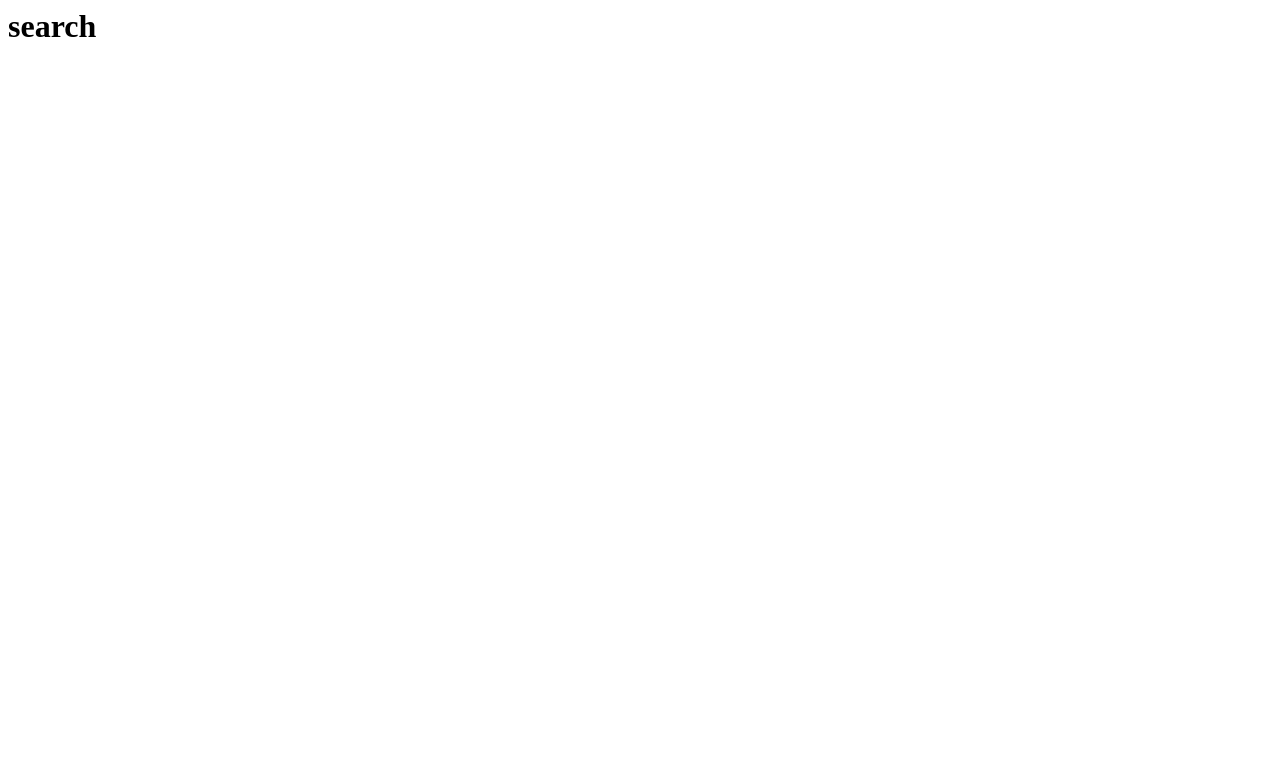
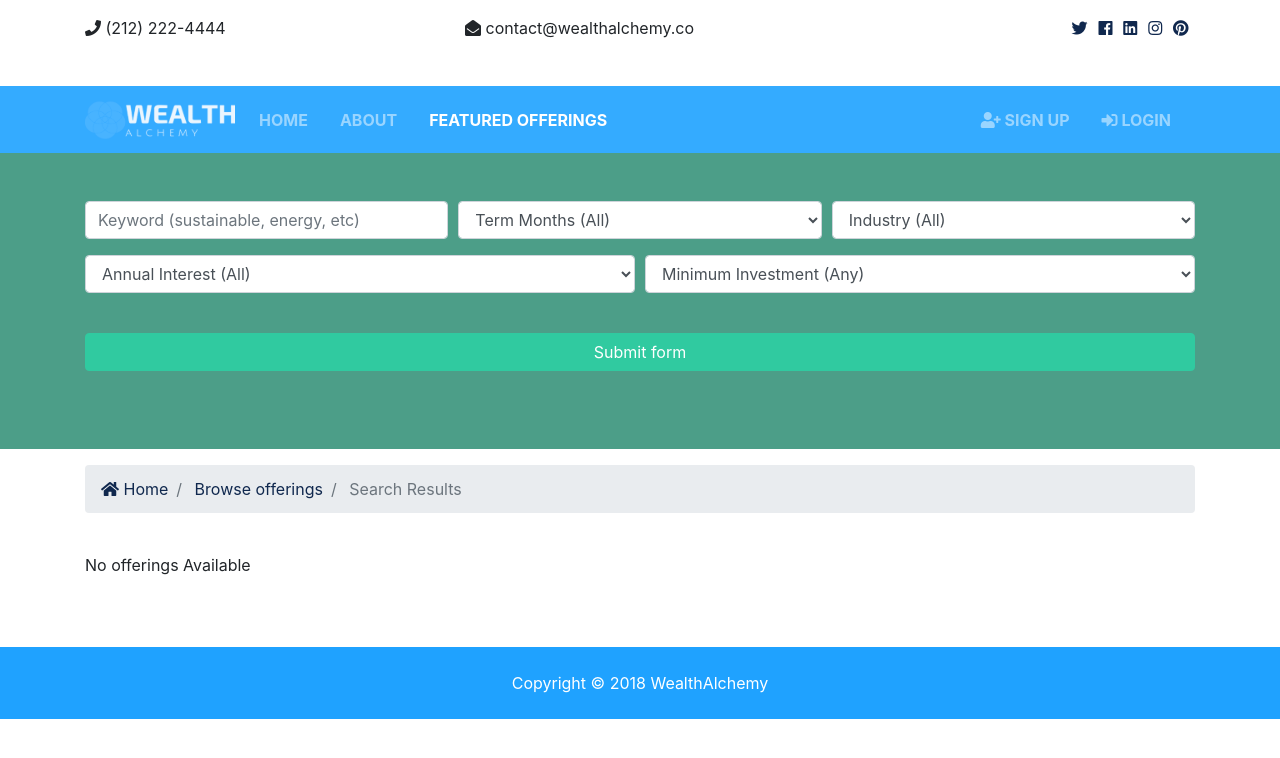
Before and after one commit to Anthony-Mendola/WealthAlchemy, a Django app: page /offerings/search in a window 1280 px wide. Before the commit the part shown is almost empty. Shown: the top 758 px of the page. Run offline with Django 3.2, Linux system fonts and the light colour scheme; some libraries are stand-ins or nearby versions.

Commit message:
working on making search results dynamic

```diff
--- a/offerings/views.py
+++ b/offerings/views.py
@@ -1,5 +1,6 @@
 from django.shortcuts import get_object_or_404, render
 from django.core.paginator import EmptyPage, PageNotAnInteger, Paginator
+from .choices import interest_choices, minimum_choices, term_choices, industry_choices
 
 from .models import Offering
 
@@ -18,11 +19,17 @@
 def offering(request, offering_id):
   offering = get_object_or_404(Offering, pk=offering_id)
 
-  context= {
+  context = {
     'offering': offering
   }
 
   return render(request, 'offerings/offering.html', context)
 
 def search(request):
-  return render(request, 'offerings/search.html')
+  context = {
+     'interest_choices': interest_choices,
+      'minimum_choices': minimum_choices,
+      'term_choices': term_choices,
+      'industry_choices': industry_choices
+  }
+  return render(request, 'offerings/search.html', context)
--- a/templates/offerings/search.html
+++ b/templates/offerings/search.html
@@ -1 +1,143 @@
-<h1>search</h1>
+{% extends 'base.html' %}
+
+{% load humanize %}
+
+{% block title %} | Search Results {% endblock %}
+
+{% block content %}
+<section id="showcase-inner" class="showcase-search text-white py-5">
+    <div class="container">
+      <div class="row text-center">
+        <div class="col-md-12">
+          <form action="{% url 'search' %}">
+            <!-- Form Row 1 -->
+            <div class="form-row">
+              <div class="col-md-4 mb-3">
+                <label class="sr-only">Keywords</label>
+                <input type="text" name="keywords" class="form-control" placeholder="Keyword (sustainable, energy, etc)" value="{{ values.keywords }}">
+              </div>
+
+              <div class="col-md-4 mb-3">
+                <label class="sr-only">Term</label>
+                <select name="term" class="form-control">
+                <option selected="true" disabled="disabled">Term Months (All)</option>
+                 {% for key,value in term_choices.items %}
+                 <option value="{{ key }}">{{ value }}</option>
+                 {% endfor %}
+                </select>
+              </div>
+
+              <div class="col-md-4 mb-3">
+                <label class="sr-only">Industry</label>
+                <select name="industry" class="form-control">
+                <option selected="true" disabled="disabled">Industry (All)</option>
+                 {% for key,value in industry_choices.items %}
+                 <option value="{{ key }}">{{ value }}</option>
+                 {% endfor %}
+                </select>
+              </div>
+            </div>
+
+            <!-- Form Row 2 -->
+         <div class="form-row">
+              <div class="col-md-6 mb-3">
+                <label class="sr-only">Interest</label>
+                <select name="interest" class="form-control">
+                  <option selected="true" disabled="disabled">Annual Interest (All)</option>
+                  {% for key,value in interest_choices.items %}
+                  <option value="{{ key }}">{{ value }}</option>
+                  {% endfor %}
+                </select>
+              </div>
+              <div class="col-md-6 mb-3">
+                <select name="minimum" class="form-control" id="type">
+                  <option selected="true" disabled="disabled">Minimum Investment (Any)</option>
+                  {% for key,value in minimum_choices.items %}
+                  <option value="{{ key }}">{{ value }}</option>
+                  {% endfor %}
+                </select>
+              </div>
+            </div>
+            <button class="btn btn-secondary btn-block mt-4" type="submit">Submit form</button>
+          </form>
+        </div>
+      </div>
+    </div>
+  </section>
+
+  <!-- Breadcrumb -->
+  <section id="bc" class="mt-3">
+    <div class="container">
+      <nav aria-label="breadcrumb">
+        <ol class="breadcrumb">
+          <li class="breadcrumb-item">
+            <a href="{% url 'index' %}">
+              <i class="fas fa-home"></i> Home</a>
+          </li>
+          <li class="breadcrumb-item">
+            <a href="{% url 'offerings' %}">Browse offerings</a>
+          </li>
+          <li class="breadcrumb-item active"> Search Results</li>
+        </ol>
+      </nav>
+    </div>
+  </section>
+
+  <!-- offerings -->
+  <section id="offerings" class="py-4">
+    <div class="container">
+      <div class="row">
+        {% if offerings %}
+        {% for offering in offerings %}
+          <!-- Offerings -->
+          <div class="col-md-6 col-lg-4 mb-4">
+            <div class="card offering-preview">
+              <img class="card-img-top" src="{{ offering.photo_main.url }}" alt="">
+              <div class="card-img-overlay">
+                <h2>
+                  <span class="badge badge-secondary text-white">${{ offering.offering_size | intcomma }}</span>
+                </h2>
+              </div>
+              <div class="card-body">
+                <div class="offering-heading text-center">
+                  <h4 class="text-primary">{{ offering.title }}</h4>
+                  <p>
+                    <i class="fas fa-map-marker text-secondary"></i> {offering.industry }} <hr> {{ offering.category }} <hr> {{ offering.location }} </p>
+                </div>
+                <hr>
+                <div class="row py-2 text-secondary">
+                    <div class="col-6">
+                      <i class="fas fa-percent"></i> {{ offering.annual_interest }} Return</div>
+                    <div class="col-6">
+                      <i class="fas fa-calendar"></i> {{ offering.term }} months</div>
+                  </div>
+                  <div class="row py-2 text-secondary">
+                    <div class="col-6">
+                      <i class="fas fa-university"></i> Min: ${{ offering.minimum_investment | intcomma}}</div>
+                    <div class="col-6">
+                      <i class="fa fa-briefcase"></i> Funded: ${{ offering.current_funded | intcomma }}</div>
+                  </div>
+                  <hr>
+                  <div class="row py-2 text-secondary">
+                    <div class="col-12">
+                      <i class="fas fa-user"></i> {{ offering.affiliate }}</div>
+                  </div>
+                  <div class="row text-secondary pb-2">
+                    <div class="col-6">
+                      <i class="fas fa-clock"></i> {{ offering.offer_date | timesince }}</div>
+                  </div>
+                  <hr>
+                  <a href="{% url 'offering' offering.id %}" class="btn btn-primary btn-block equal">More Info</a>
+                </div>
+              </div>
+            </div>
+          {% endfor %}
+        {% else %}
+          <div class="col-md-12">
+            <p>No offerings Available</p>
+          </div>
+        {% endif %}
+      </div>
+    </div>
+  </section>
+  {% endblock %}
--- a/templates/pages/index.html
+++ b/templates/pages/index.html
@@ -75,7 +75,7 @@
 <!-- Offerings -->
 <section id="offerings" class="py-5">
     <div class="container">
-        <h3 class="text-center mb-3">Latest offerings</h3>
+        <h3 class="text-center mb-3">Latest Offerings</h3>
         <div class="row">
           {% if offerings %}
             {% for offering in offerings %}
```
